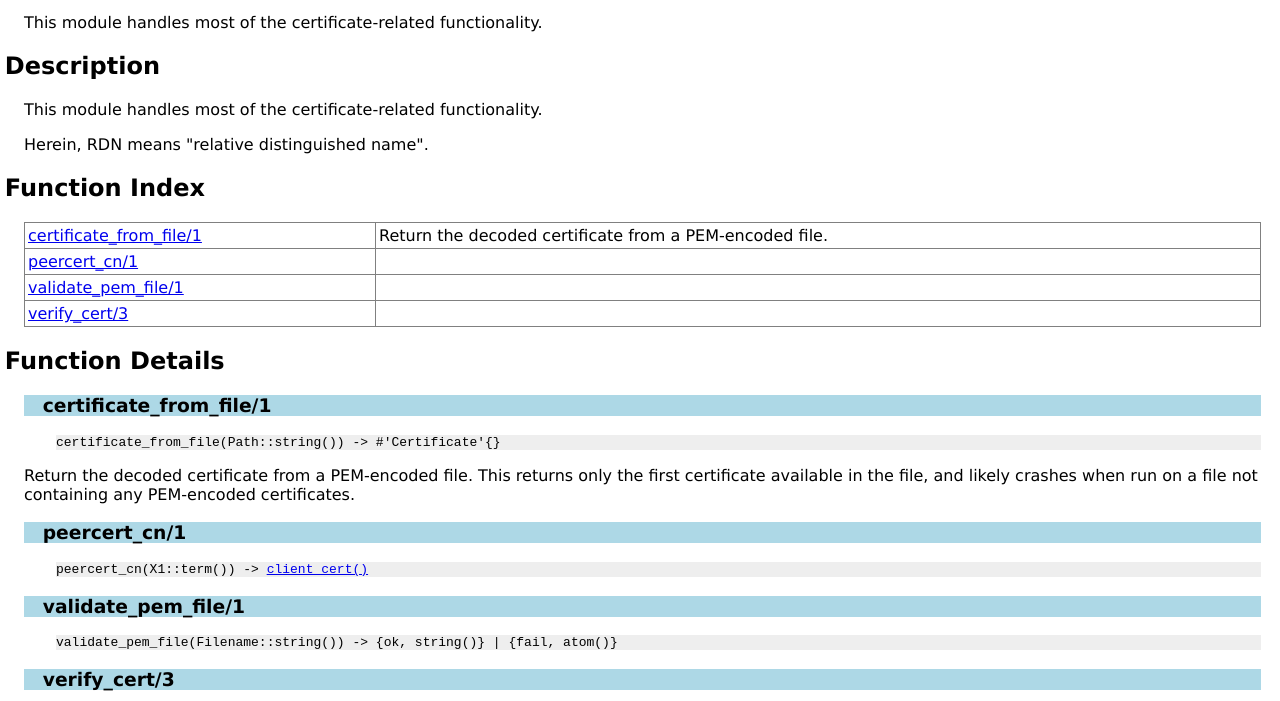
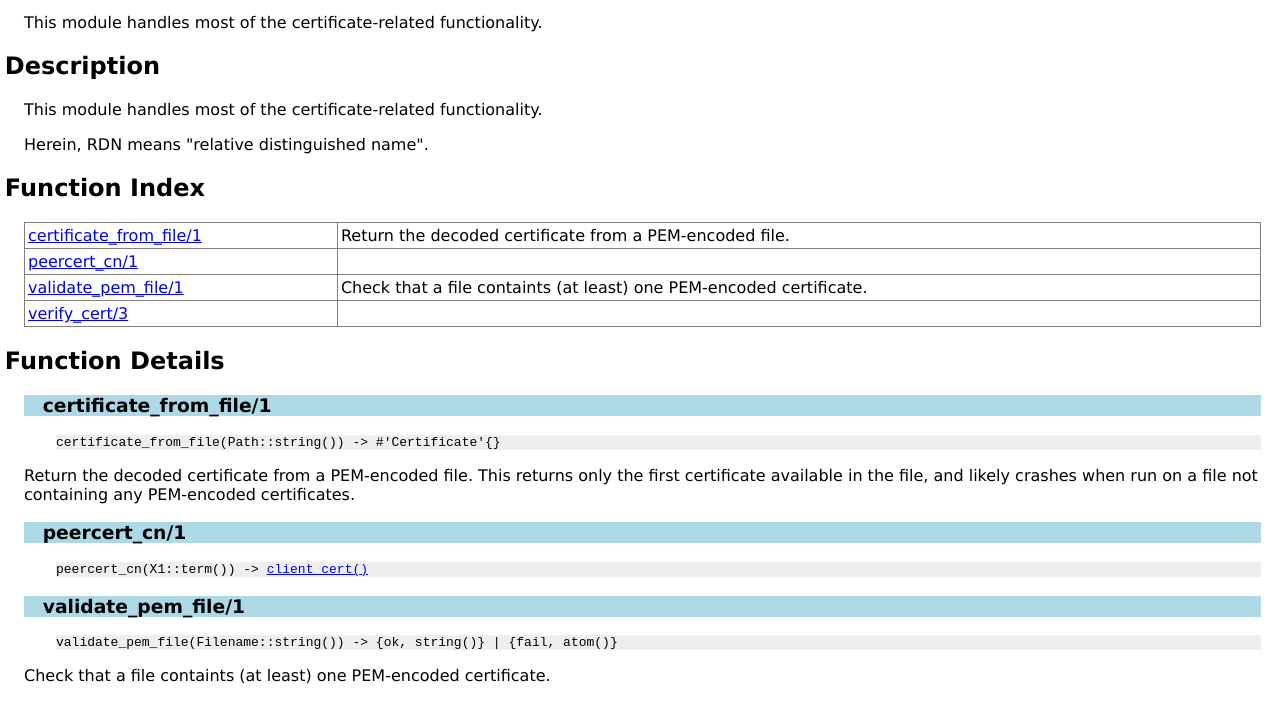
Before and after one commit to mk270/blizanci, a plain HTML site: page blizanci_x509.html in a window 1280 px wide. Shown: the part 224-925 px from the top of the page. Drawn offline with Linux system fonts and the light colour scheme.

Commit message:
autocommit docs

```diff
--- a/blizanci_x509.html
+++ b/blizanci_x509.html
@@ -22,7 +22,8 @@ This module handles most of the certificate-related functionality.</p>
 <table width="100%" border="1" cellspacing="0" cellpadding="2" summary="function index"><tr><td valign="top"><a href="#certificate_from_file-1">certificate_from_file/1</a></td><td>
   Return the decoded certificate from a PEM-encoded file.</td></tr>
 <tr><td valign="top"><a href="#peercert_cn-1">peercert_cn/1</a></td><td></td></tr>
-<tr><td valign="top"><a href="#validate_pem_file-1">validate_pem_file/1</a></td><td></td></tr>
+<tr><td valign="top"><a href="#validate_pem_file-1">validate_pem_file/1</a></td><td>
+  Check that a file containts (at least) one PEM-encoded certificate.</td></tr>
 <tr><td valign="top"><a href="#verify_cert-3">verify_cert/3</a></td><td></td></tr>
 </table>
 
@@ -47,7 +48,8 @@ This module handles most of the certificate-related functionality.</p>
 <div class="spec">
 <p><tt>validate_pem_file(Filename::string()) -&gt; {ok, string()} | {fail, atom()}</tt><br></p>
 <p> </p>
-</div>
+</div><p>
+  Check that a file containts (at least) one PEM-encoded certificate.</p>
 
 <h3 class="function"><a name="verify_cert-3">verify_cert/3</a></h3>
 <div class="spec">
```
